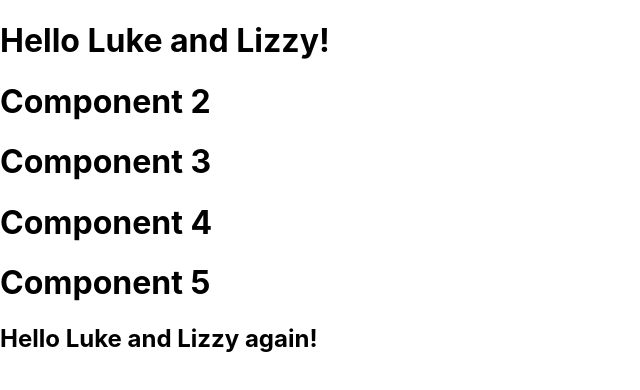
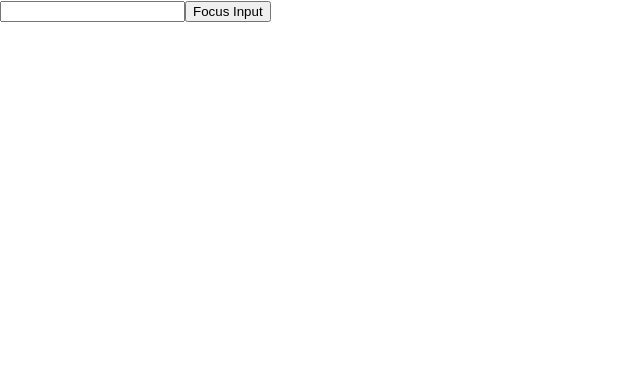
Before and after one commit to maribelcuales/React-Review-Project, a React (Create React App) app: page / in a window 1280 px wide. Shown: the top 390 px of the page, without its empty margins (0-640 px from the left). Built offline with nearby package versions, Linux system fonts and the light colour scheme.

Commit message:
Created AppInputFocus component which uses useRef to focus the input.

```diff
--- /dev/null
+++ b/src/App/AppInputFocus.js
@@ -0,0 +1,20 @@
+//Use useRef to focus the input
+
+import { useRef } from 'react';
+
+function AppInputFocus () {
+  const inputElement = useRef();
+
+  const focusInput = () => {
+    inputElement.current.focus();
+  };
+
+  return (
+    <>
+      <input type="text" ref={inputElement} />
+      <button onClick={focusInput}>Focus Input</button>
+    </>
+  );
+}
+
+export default AppInputFocus;
--- a/src/index.js
+++ b/src/index.js
@@ -3,12 +3,12 @@ import ReactDOM from 'react-dom';
 import './index.css';
 // import App from './App';
 //import TodoApp from './Todos/TodoApp.js';
-import ComponentAll from './Component/ComponentAll.js';
+import AppInputFocus from './App/AppInputFocus.js';
 
 //const cars = ['Ford', 'BMW', 'Audi'];
 
 ReactDOM.render(
-<ComponentAll />,
+<AppInputFocus />,
   //<App />,
   //<Header favCol="yellow"/>,
   //<GarageCars cars={cars}/>,
```
